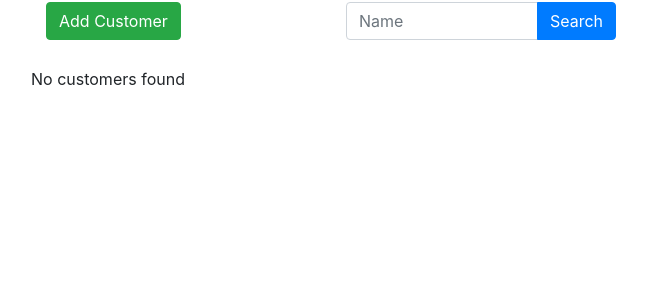
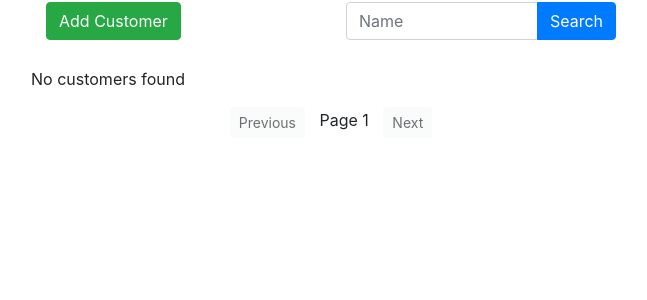
Before and after one commit to katmfoo/grad-db-final, a PHP site: page /customers in a window 1280 px wide. Shown: the part 138-438 px from the top of the page, without its empty margins (309-956 px from the left). Run offline with PHP 8.4, Linux system fonts and the light colour scheme; data that the repository does not hold is empty; a stand-in replaces the project's code that opens the database connection; some libraries are stand-ins or nearby versions.

Commit message:
Disable next button if result length less than page_size

```diff
--- a/customers/index.php
+++ b/customers/index.php
@@ -27,7 +27,7 @@ if (mysqli_num_rows($result) > 0) {
     }
 }
 
-$vars = array('customers' => $customers, 'page' => $page);
+$vars = array('customers' => $customers, 'page' => $page, 'page_size' => $_ITEMS_PER_PAGE);
 if (isset($search) && $search) { $vars['search'] = $search; }
 
 echo $twig->render('customers.html', $vars);
--- a/templates/customers.html
+++ b/templates/customers.html
@@ -39,14 +39,14 @@
         {% endfor %}
       </tbody>
     </table>
-    <div class="pagination-buttons">
-      <button type="button" id="previousButton" class="btn btn-light btn-sm" {% if page == 1 %}disabled{% endif %}>Previous</button>
-      <span>Page {{ page }}</span>
-      <button type="button" id="nextButton" class="btn btn-light btn-sm">Next</button>
-    </div>
   {% else %}
     <p class="margin-top">No customers found</p>
   {% endif %}
+  <div class="pagination-buttons">
+    <button type="button" id="previousButton" class="btn btn-light btn-sm" {% if page == 1 %}disabled{% endif %}>Previous</button>
+    <span>Page {{ page }}</span>
+    <button type="button" id="nextButton" class="btn btn-light btn-sm" {% if customers|length < page_size %}disabled{% endif %}>Next</button>
+  </div>
 
   <script>
     jQuery(document).ready(function($) {
```
